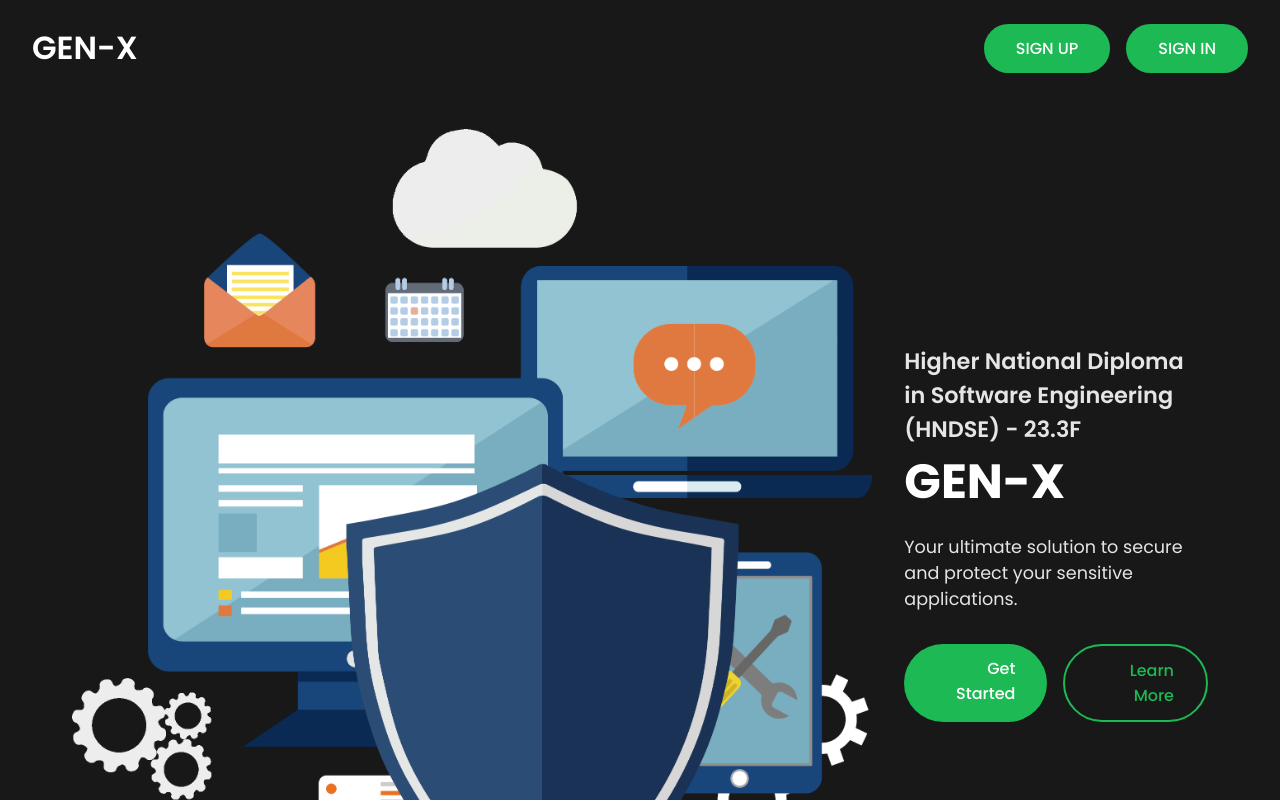
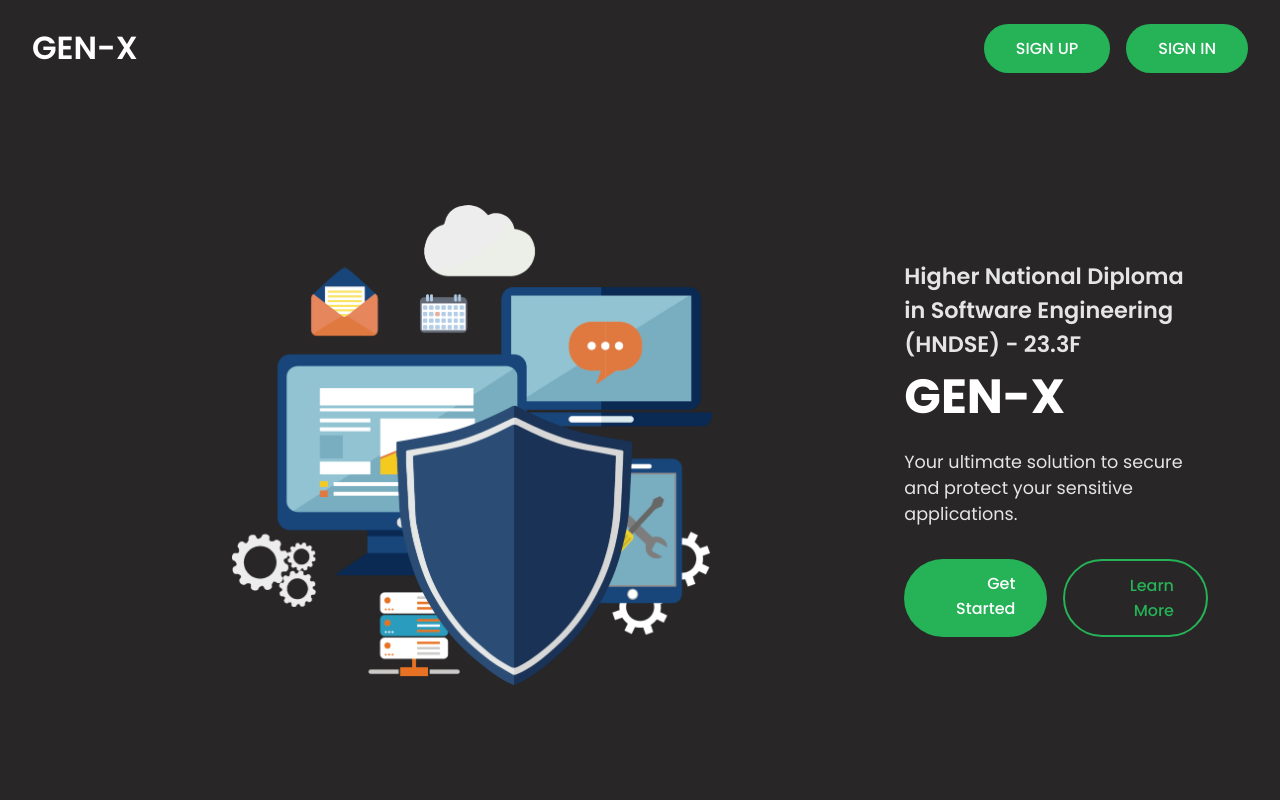
Before and after one commit to DanupaSangeeth/backend_for_hostted, a React (Create React App) app in the folder client/: page / in a window 1280 px wide. Built offline with nearby package versions, Linux system fonts and the light colour scheme.

Commit message:
49th commit

```diff
--- a/client/src/components/LandingPage/LandingPage.css
+++ b/client/src/components/LandingPage/LandingPage.css
@@ -1,9 +1,9 @@
 @import url('https://fonts.googleapis.com/css2?family=Poppins:wght@300;400;500;600;700&display=swap');
 
 :root {
-  --primary-color: #181818;
-  --secondary-color: #f54725;
-  --accent-color: #1db954; /* Bright green accent */
+  --primary-color: #282626;
+  --secondary-color: #751a07;
+  --accent-color: #26b257; /* Bright green accent */
   --hover-color: #1ed760; /* Hover state for buttons */
   --text-light: #ffffff;
   --text-dark: #e5e5e5;
@@ -77,7 +77,7 @@
 }
 
 .header__image img {
-  max-width: 100%;
+  max-width: 60%;
   height: auto;
 }
 
```
